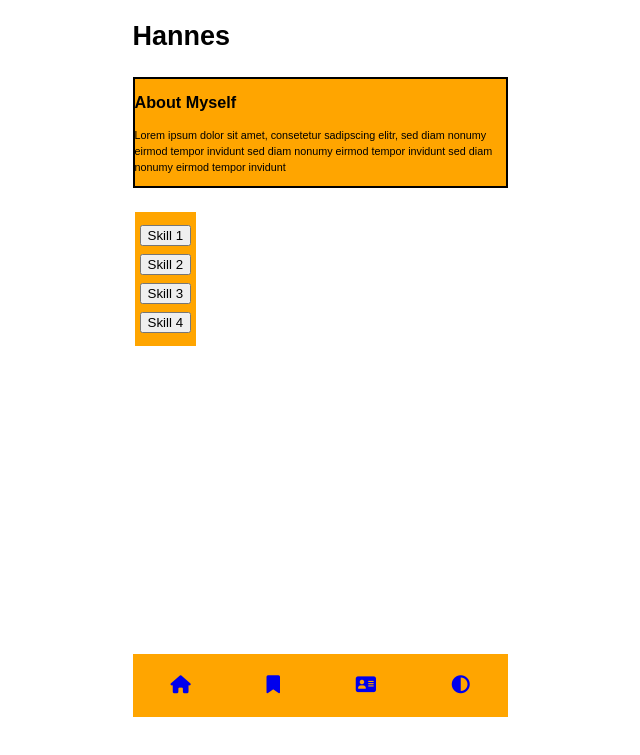
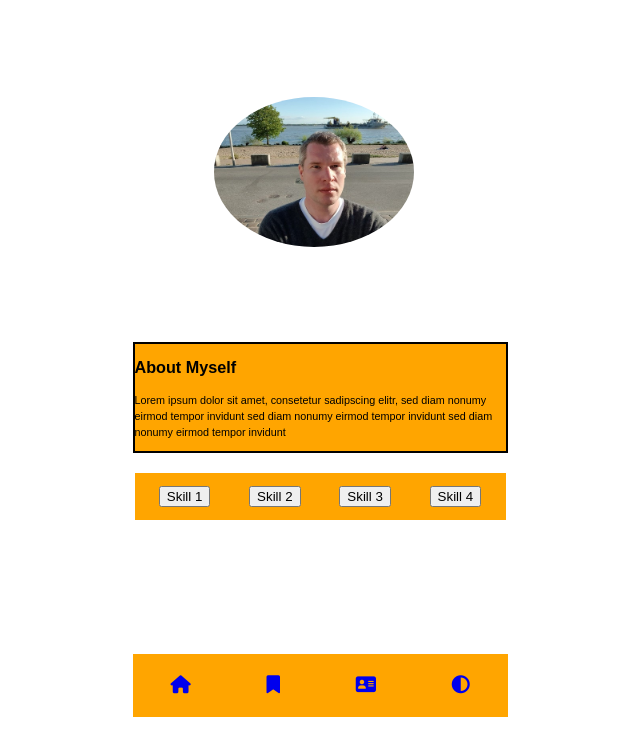
Before and after one commit to Hannes-HH/Quiz, a website: page profile.html in a window 1280 px wide. Shown: the part 83-838 px from the top of the page, without its empty margins (320-960 px from the left). Drawn offline with Linux system fonts and the light colour scheme.

Commit message:
Layout change new

```diff
--- a/profile.html
+++ b/profile.html
@@ -11,12 +11,11 @@
     <div class = "grid-layout">
       <header><body> <h1>Profile</h1></body></header>
        <main class="main-grid">
-        <section class="image">
-            <h2>Hannes</h2>
-            <Image./img src="Ich.jpg" alt="Hannes">
+        <div class="img">
+            <img class="cropped" src="/Image /Ich.jpg" alt="Hannes"/>
             <p>
             </p>
-        </section>
+          </div>
         <section class="question">
           <h2>About Myself</h2>
           <p>Lorem ipsum dolor sit amet,
@@ -30,7 +29,7 @@
       <p><button type="button">Skill 3</button>
       <p><button type="button">Skill 4</button>
       </p>
-  </section>
+    </section>
       </main>
         <footer>
           <nav>
@@ -42,6 +41,5 @@
             </ul>
           </nav>
         <footer>
-    </div>
   </body>
 </html>
--- a/styles/profile.css
+++ b/styles/profile.css
@@ -69,17 +69,27 @@
   h3 {
     line-height: 1.3;
   }
-  .image {
-  border-radius: 50%;
+  .img {
+  margin-top: 25px;
+  display:flex;
+  flex-direction: row;
+  justify-content: space-around;
+  padding: 20%
+  }
+  .cropped {
+    width: 150 px;
+    height: 150px;
+    object-fit: cover;
+    border-radius: 50%;
   }
   .button {
   background-color: orange;
   border: none;
   color: grey;
   padding: 5px 5px;
-  float:left;
   text-decoration: none;
-  display: inline-block;
+  display: flex;
+  justify-content: space-around;
   font-size: 8px;
   margin: 4px 2px;
   cursor: pointer;
```
Also changed, not shown: components/card.html (added, +17 -0 lines), components/quiz-card.css (added, +28 -0 lines), index.html (+0 -1 lines).
